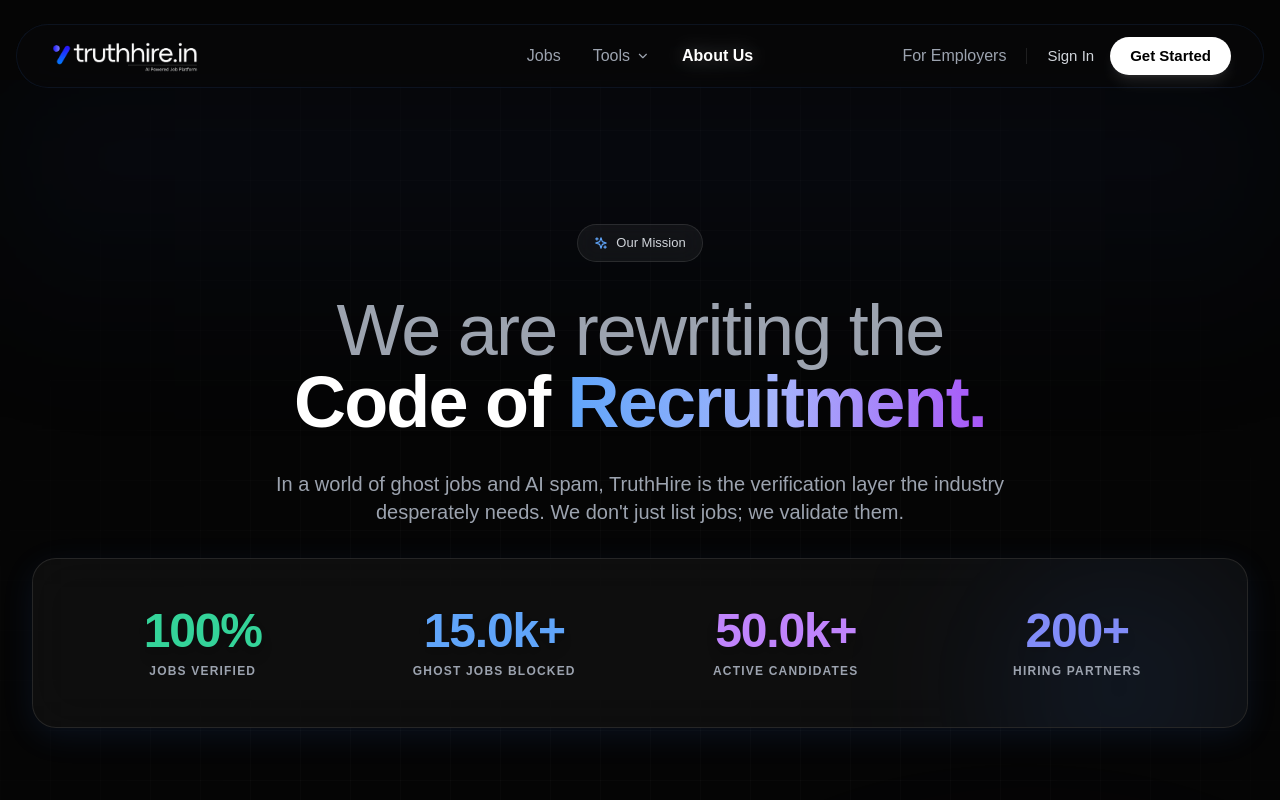
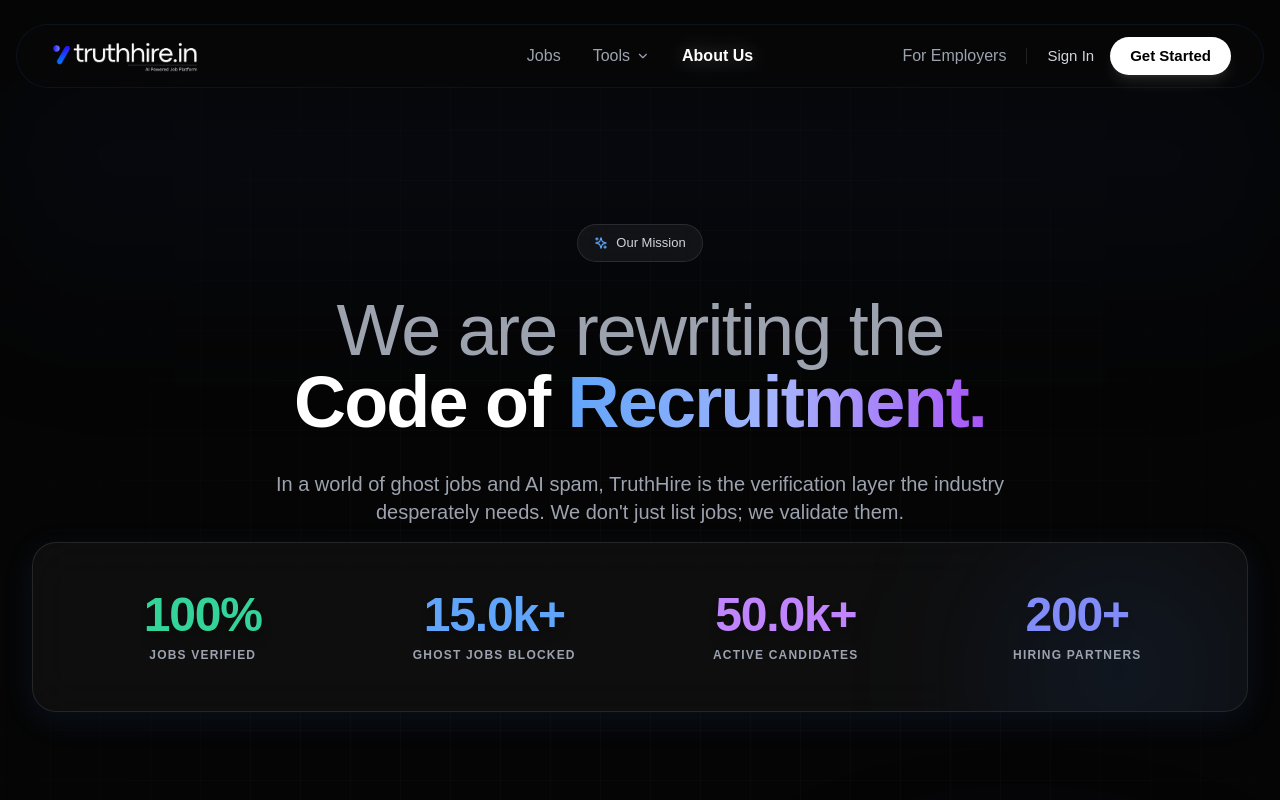
Before and after one commit to harsh0228coder/truthhireportal, a Next.js app: page /about-us in a window 1280 px wide. Shown: the top 800 px of the page. Built offline with nearby package versions, Linux system fonts and the light colour scheme; no server answers; a web font is replaced by a local one.

Commit message:
Adjust margin in Stats Banner section for improved layout consistency

```diff
--- a/app/about-us/page.tsx
+++ b/app/about-us/page.tsx
@@ -133,7 +133,7 @@ export default function AboutUs() {
       </section>
 
       {/* ================= STATS BANNER (LIQUID GLASS) ================= */}
-      <section className="relative z-20 -mt-10 md:-mt-20 mb-14 md:mb-20 px-4 sm:px-6 lg:px-8 max-w-7xl mx-auto animate-fade-in-up delay-300">
+      <section className="relative z-20 -mt-10 md:-mt-24 mb-14 md:mb-20 px-4 sm:px-6 lg:px-8 max-w-7xl mx-auto animate-fade-in-up delay-300">
         <div className="bg-[#111]/80 backdrop-blur-xl border border-white/10 rounded-2xl md:rounded-3xl p-6 md:p-12 shadow-[0_8px_32px_rgba(59,130,246,0.1)] relative overflow-hidden">
           <div className="absolute top-0 right-0 w-48 h-48 md:w-64 md:h-64 bg-blue-500/10 rounded-full blur-[80px] pointer-events-none"></div>
 
```
